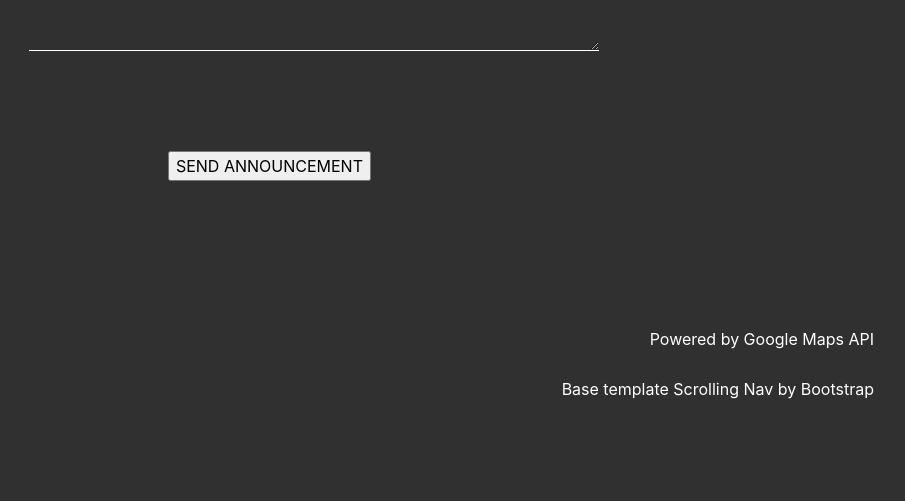
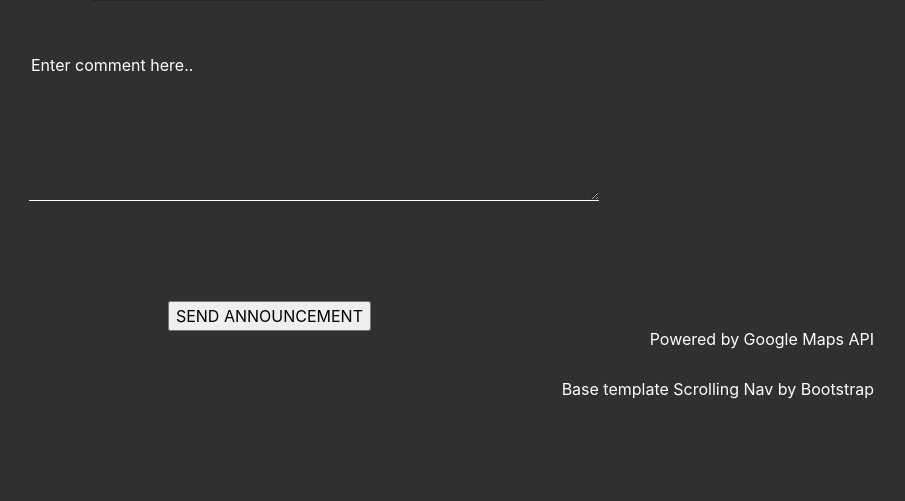
Before and after one commit to lbenedetto/FoodRescue, a PHP site: page /projectname/map.php in a window 1280 px wide. Shown: the part 698-1199 px from the top of the page, without its empty margins (326-1231 px from the left). Run offline with PHP 8.4, Linux system fonts and the light colour scheme; some libraries are stand-ins or nearby versions.

Commit message:
Add files via upload

```diff
--- a/Web/customcss.css
+++ b/Web/customcss.css
@@ -1,9 +1,9 @@
 #map
 {
-    height: 300px;
-    width: 100%;
+    height: 450px;
+    width: 450px;
     position: absolute;
-    right: 0%;
+    right: 30%;
     top:15%;
     border:10px;
     border-style:solid;
@@ -90,7 +90,7 @@ p
 .comment
 {
     position: absolute;
-    top:50%;
+    top:65%;
     right:25%;
     width:50%;
     height:15%;
@@ -106,6 +106,6 @@ p
 .sub
 {
     position: absolute;
-    top:75%;
+    top:90%;
     right:45%;
 }
```
